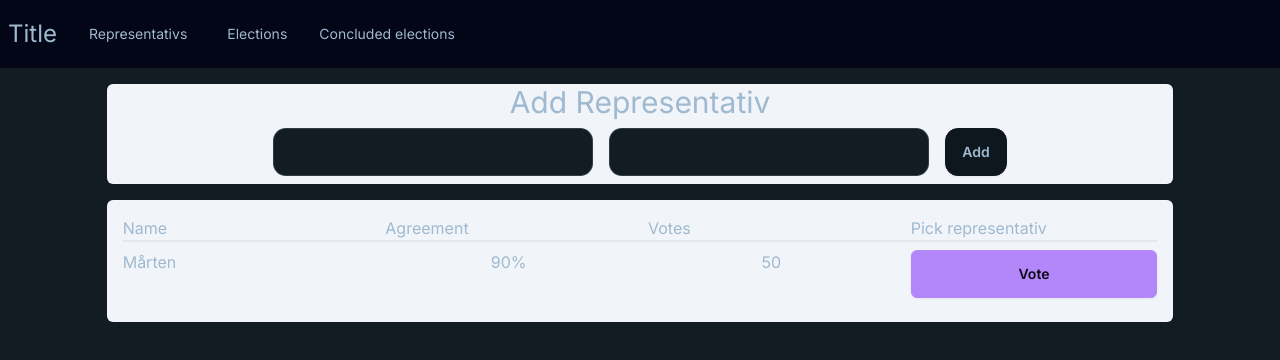
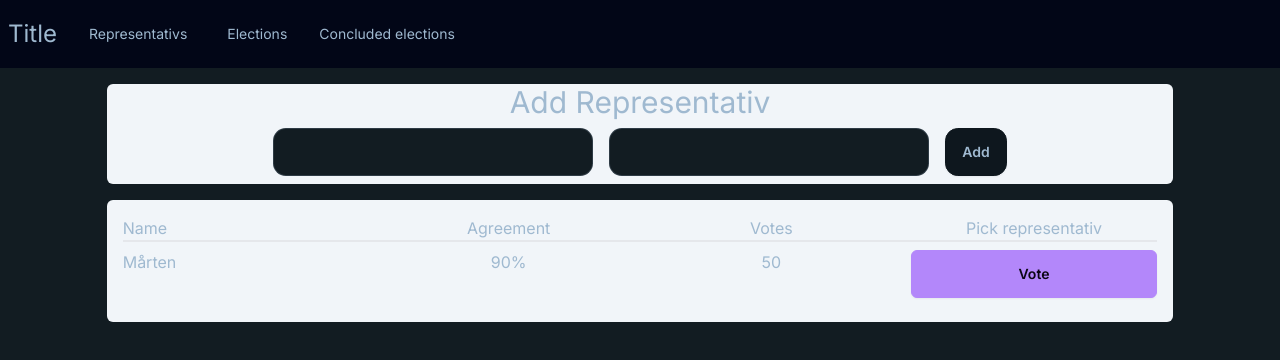
Before and after one commit to martensoderlind/Final-weekend-assignment, a Next.js app: page /representativs in a window 1280 px wide. Shown: the top 360 px of the page. Built offline with nearby package versions, Linux system fonts and the light colour scheme.

Commit message:
aligned headers with content

```diff
--- a/src/features/elections/components/representativ-board.tsx
+++ b/src/features/elections/components/representativ-board.tsx
@@ -9,9 +9,9 @@ export default function RepresentativBoard({ children }: Props) {
     <section className="container mx-auto w-10/12 bg-slate-100 flex flex-col my-4 rounded-md p-4">
       <header className="grid grid-cols-4 gap-4 border-b-2">
         <p>Name</p>
-        <p>Agreement</p>
-        <p>Votes</p>
-        <p>Pick representativ</p>
+        <p className="text-center">Agreement</p>
+        <p className="text-center">Votes</p>
+        <p className="text-center">Pick representativ</p>
       </header>
 
       {children}
```
